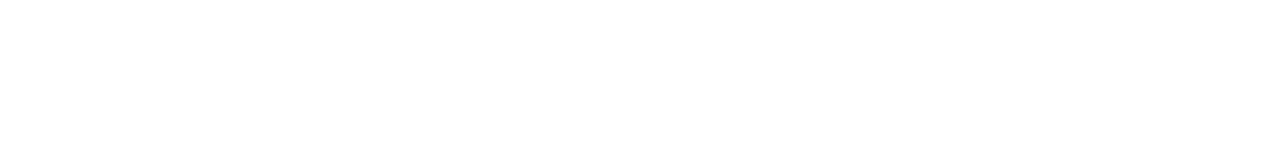
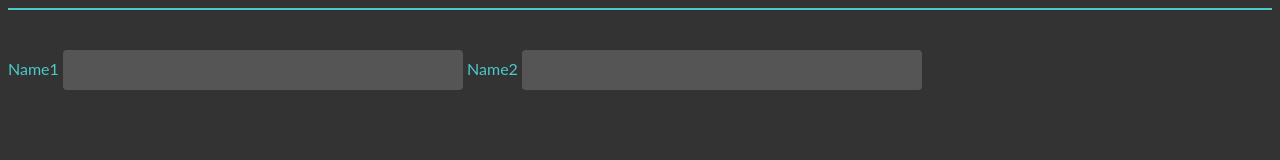
Before and after one commit to lazysergey/typescript-tree-builder, a plain HTML site: page index.html in a window 1280 px wide. Drawn offline with Linux system fonts and the light colour scheme.

Commit message:
adding inputs

```diff
--- a/index.html
+++ b/index.html
@@ -1,2 +1,9 @@
 <div id="app"></div>
 <div id="tree"></div>
+<div id="input-area">
+    <label for="name1">Name1</label>
+    <input type="text" name="name1" id="name1">
+    <label for="name2">Name2</label>
+    <input type="text" name="name2" id="name2">
+</div>
+<link rel="stylesheet" href="styles/style.css">
--- a/index.ts
+++ b/index.ts
@@ -2,6 +2,7 @@ import './styles/style.css';
 import './styles/style-tree.css';
 import { Person } from "./person";
 import { TreeBuilderService } from "./tree-builder.service";
+import { InputHandler } from "./input-handler";
 
 // Write TypeScript code!
 const appDiv: HTMLElement = document.getElementById('app');
@@ -15,9 +16,13 @@ const people = {
   Mark: ["Josef"],
 };
 
+
+
 const treeBuilder = new TreeBuilderService();
 const tree: Person[] = treeBuilder.buildTree(people);
 
+const inputHandler = new InputHandler();
+inputHandler.onKeyUp().subscribe(input => console.log(input));
 
 console.log("========== DONE ==========");
 // console.log(tree);
--- a/styles/style.css
+++ b/styles/style.css
@@ -2,11 +2,8 @@
   --accent: rgb(74, 202, 202);
 }
 
-h1, h2 {
+body, label {
   font-family: Lato;
-}
-
-body {
   background: #333;
   color: var(--accent);
 }
@@ -14,3 +11,32 @@ body {
 #tree {
   border: 1px solid var(--accent);
 }
+
+input {
+  background: #555;
+  color: var(--accent);
+  border: none;
+  outline: none;
+  position: relative;
+  height: 40px;
+  width: 400px;
+  border-radius: 4px;
+  margin-top: 40px;
+  padding: 10px;
+  font-size: 16px;
+}
+
+input:after {
+  content: "";
+  display: block;
+  right: 0;
+  left: 0;
+  bottom: 0;
+  height: 2px;
+  background: var(--accent);
+}
+
+::-webkit-input-placeholder {
+  color: var(--accent);
+  opacity: 0.7;
+}
```
Also changed, not shown: input-handler.ts (added, +18 -0 lines).
